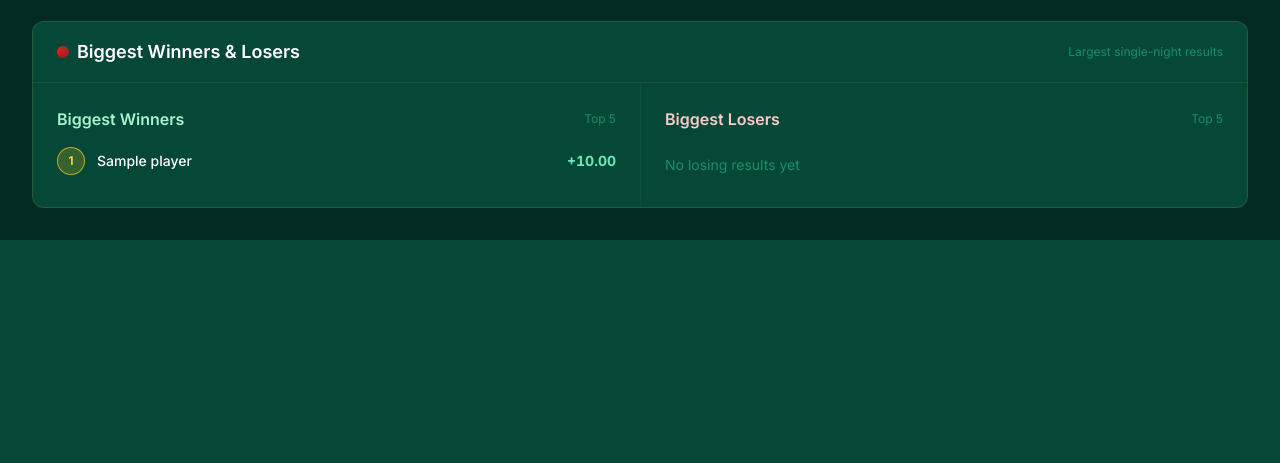
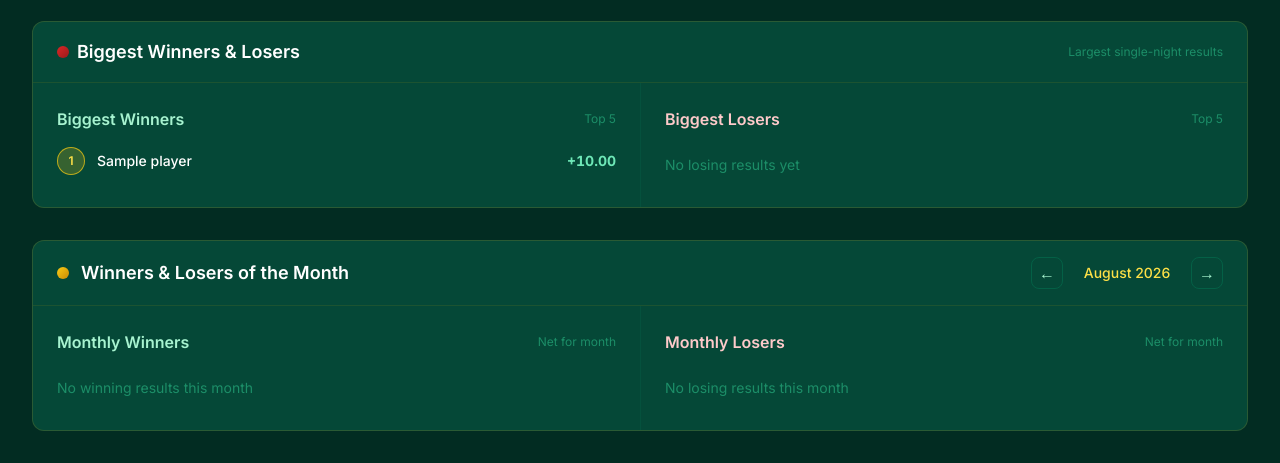
Before and after one commit to Jonyboylovespie/PokerNightTracker, a Flask app: page / in a window 1280 px wide. Shown: the part 1004-1467 px from the top of the page. Before the commit the page ends 1244 px from the top, so only its background shows below. Run offline with Flask 3, Linux system fonts and the light colour scheme; tables that the repository leaves empty hold one stand-in row (values such as "Sample post"); some libraries are stand-ins or nearby versions.

Commit message:
Monthly winners and stuff

```diff
--- a/app.py
+++ b/app.py
@@ -3,11 +3,52 @@ import json
 import sqlite3
 import datetime
 from functools import wraps
+from zoneinfo import ZoneInfo, ZoneInfoNotFoundError
 from flask import Flask, render_template, request, redirect, url_for, session, flash, jsonify, g
 from werkzeug.security import generate_password_hash, check_password_hash
 from dotenv import load_dotenv
 
 load_dotenv()
+
+
+def get_system_timezone():
+    """Return the host's timezone, preferring its IANA zone name when available."""
+    tz_from_env = os.environ.get('TZ', '').strip().lstrip(':')
+    if tz_from_env:
+        try:
+            return tz_from_env, ZoneInfo(tz_from_env)
+        except ZoneInfoNotFoundError:
+            pass
+
+    # Linux systems, including the supported Ubuntu deployment, normally expose
+    # the configured IANA timezone through /etc/localtime.
+    localtime_path = os.path.realpath('/etc/localtime')
+    zoneinfo_root = os.path.realpath('/usr/share/zoneinfo') + os.sep
+    if localtime_path.startswith(zoneinfo_root):
+        zone_name = localtime_path[len(zoneinfo_root):]
+        try:
+            return zone_name, ZoneInfo(zone_name)
+        except ZoneInfoNotFoundError:
+            pass
+
+    local_tz = datetime.datetime.now().astimezone().tzinfo or datetime.timezone.utc
+    return local_tz.tzname(None) or 'UTC', local_tz
+
+
+def resolve_timezone():
+    configured_timezone = os.environ.get('TIMEZONE', '').strip()
+    if configured_timezone:
+        try:
+            return configured_timezone, ZoneInfo(configured_timezone)
+        except ZoneInfoNotFoundError as exc:
+            raise RuntimeError(
+                f"Invalid TIMEZONE '{configured_timezone}'. Use an IANA timezone such as America/New_York."
+            ) from exc
+
+    return get_system_timezone()
+
+
+TIMEZONE_NAME, APP_TIMEZONE = resolve_timezone()
 
 app = Flask(__name__, instance_relative_config=True)
 app.secret_key = os.environ.get('SECRET_KEY', 'dev-secret-key-change-me')
@@ -28,6 +69,24 @@ def get_db():
         db.row_factory = sqlite3.Row
         db.execute("PRAGMA foreign_keys = ON")
     return db
+
+
+def get_entry_month(created_at):
+    """Convert a stored timestamp into a YYYY-MM key in the configured timezone."""
+    if not created_at:
+        return None
+
+    try:
+        timestamp = datetime.datetime.fromisoformat(str(created_at).strip().replace('Z', '+00:00'))
+    except (TypeError, ValueError):
+        return None
+
+    # Legacy rows were created by SQLite CURRENT_TIMESTAMP, which is UTC but
+    # has no offset marker. Treat those naive values as UTC before converting.
+    if timestamp.tzinfo is None:
+        timestamp = timestamp.replace(tzinfo=datetime.timezone.utc)
+
+    return timestamp.astimezone(APP_TIMEZONE).strftime('%Y-%m')
 
 
 def init_db():
@@ -132,6 +191,9 @@ def get_full_state():
     player_rows = [dict(p) for p in players]
     night_rows = [dict(n) for n in nights]
 
+    for night in night_rows:
+        night['entry_month'] = get_entry_month(night.get('created_at'))
+
     # Initialize matrix
     matrix = {p['id']: {n['id']: None for n in night_rows} for p in player_rows}
 
@@ -172,7 +234,9 @@ def get_full_state():
         "matrix": matrix,
         "totals": totals,
         "sorted_players": sorted_players,
-        "cumulative": cumulative
+        "cumulative": cumulative,
+        "current_month": datetime.datetime.now(APP_TIMEZONE).strftime('%Y-%m'),
+        "timezone": TIMEZONE_NAME
     }
 
 
@@ -258,7 +322,11 @@ def add_night():
     next_num = (last['max_n'] or 0) + 1
     label = f"Night {next_num}"
 
-    cursor.execute("INSERT INTO nights (night_number, label) VALUES (?, ?)", (next_num, label))
+    created_at = datetime.datetime.now(APP_TIMEZONE).isoformat(timespec='seconds')
+    cursor.execute(
+        "INSERT INTO nights (night_number, label, created_at) VALUES (?, ?, ?)",
+        (next_num, label, created_at)
+    )
     night_id = cursor.lastrowid
 
     players = cursor.execute("SELECT id FROM players").fetchall()
--- a/static/js/app.js
+++ b/static/js/app.js
@@ -1,5 +1,6 @@
 let currentState = null;
 let chartInstance = null;
+let monthlyView = null;
 
 // Distinct chart colors (hex)
 const CHART_COLORS = [
@@ -37,6 +38,7 @@ function showStatus(msg, isError = false) {
 function renderAll() {
     renderResultsTable();
     renderBiggestResults();
+    renderMonthlyResults();
     renderChart();
 }
 
@@ -159,6 +161,92 @@ function renderLeaderboard(elementId, results, emptyMessage, amountClass) {
         row.append(rank, name, amount);
         list.appendChild(row);
     });
+}
+
+function monthKey(date) {
+    const year = date.getFullYear();
+    const month = String(date.getMonth() + 1).padStart(2, '0');
+    return `${year}-${month}`;
+}
+
+function getDefaultMonthlyView() {
+    const currentMonth = currentState?.current_month;
+    if (currentMonth) {
+        const [year, month] = currentMonth.split('-').map(Number);
+        if (Number.isInteger(year) && Number.isInteger(month) && month >= 1 && month <= 12) {
+            return new Date(year, month - 1, 1);
+        }
+    }
+
+    const now = new Date();
+    return new Date(now.getFullYear(), now.getMonth(), 1);
+}
+
+function getMonthlyNetResults() {
+    const players = currentState?.players || [];
+    const nights = currentState?.nights || [];
+    const selectedMonth = monthKey(monthlyView);
+    const totals = {};
+
+    players.forEach(player => {
+        totals[player.id] = 0;
+    });
+
+    nights.forEach(night => {
+        if (night.entry_month !== selectedMonth) return;
+
+        players.forEach(player => {
+            const rawAmount = currentState.matrix?.[player.id]?.[night.id];
+            if (rawAmount === null || rawAmount === undefined) return;
+
+            const amount = Number(rawAmount);
+            if (Number.isFinite(amount)) {
+                totals[player.id] += amount;
+            }
+        });
+    });
+
+    const rows = players.map(player => ({
+        name: player.name,
+        amount: totals[player.id]
+    }));
+
+    return {
+        winners: rows
+            .filter(result => result.amount > 0)
+            .sort((a, b) => b.amount - a.amount)
+            .slice(0, 5),
+        losers: rows
+            .filter(result => result.amount < 0)
+            .sort((a, b) => a.amount - b.amount)
+            .slice(0, 5)
+    };
+}
+
+function renderMonthlyResults() {
+    const monthLabel = document.getElementById('monthly-month');
+    if (!monthLabel) return;
+
+    if (!monthlyView) {
+        monthlyView = getDefaultMonthlyView();
+    }
+
+    monthLabel.textContent = monthlyView.toLocaleDateString(undefined, {
+        month: 'long',
+        year: 'numeric'
+    });
+
+    const { winners, losers } = getMonthlyNetResults();
+    renderLeaderboard('monthly-winners', winners, 'No winning results this month', 'text-emerald-300');
+    renderLeaderboard('monthly-losers', losers, 'No losing results this month', 'text-red-300');
+}
+
+function shiftMonthlyView(months) {
+    if (!monthlyView) {
+        monthlyView = getDefaultMonthlyView();
+    }
+    monthlyView = new Date(monthlyView.getFullYear(), monthlyView.getMonth() + months, 1);
+    renderMonthlyResults();
 }
 
 function getRankBadgeClass(index) {
--- a/templates/base.html
+++ b/templates/base.html
@@ -23,6 +23,7 @@
         .chip-blue { background: linear-gradient(135deg, #2563eb, #1e40af); }
         .chip-black { background: linear-gradient(135deg, #1f2937, #111827); }
         .chip-green { background: linear-gradient(135deg, #16a34a, #15803d); }
+        .chip-yellow { background: linear-gradient(135deg, #facc15, #ca8a04); }
     </style>
     {% block extra_head %}{% endblock %}
 </head>
--- a/templates/index.html
+++ b/templates/index.html
@@ -111,6 +111,37 @@
         </div>
     </div>
 
+    <!-- Monthly Winners and Losers -->
+    <div class="glass rounded-xl overflow-hidden">
+        <div class="px-6 py-4 border-b border-yellow-500/10 flex flex-wrap items-center gap-3">
+            <div class="w-3 h-3 rounded-full chip-yellow"></div>
+            <h2 class="text-lg font-semibold text-white">Winners &amp; Losers of the Month</h2>
+            <div class="ml-auto flex items-center gap-2">
+                <button id="monthly-prev" onclick="shiftMonthlyView(-1)" aria-label="Previous month"
+                    class="w-8 h-8 rounded-lg border border-emerald-700/50 text-emerald-200 hover:text-white hover:bg-emerald-800/50 transition-colors">&larr;</button>
+                <span id="monthly-month" class="min-w-28 text-center text-sm font-medium text-yellow-300"></span>
+                <button id="monthly-next" onclick="shiftMonthlyView(1)" aria-label="Next month"
+                    class="w-8 h-8 rounded-lg border border-emerald-700/50 text-emerald-200 hover:text-white hover:bg-emerald-800/50 transition-colors">&rarr;</button>
+            </div>
+        </div>
+        <div class="grid grid-cols-1 md:grid-cols-2 divide-y md:divide-y-0 md:divide-x divide-emerald-800/40">
+            <section class="p-6" aria-labelledby="monthly-winners-heading">
+                <div class="flex items-center justify-between mb-4">
+                    <h3 id="monthly-winners-heading" class="text-base font-semibold text-emerald-200">Monthly Winners</h3>
+                    <span class="text-xs text-emerald-400/50">Net for month</span>
+                </div>
+                <ol id="monthly-winners" class="space-y-3"></ol>
+            </section>
+            <section class="p-6" aria-labelledby="monthly-losers-heading">
+                <div class="flex items-center justify-between mb-4">
+                    <h3 id="monthly-losers-heading" class="text-base font-semibold text-red-200">Monthly Losers</h3>
+                    <span class="text-xs text-emerald-400/50">Net for month</span>
+                </div>
+                <ol id="monthly-losers" class="space-y-3"></ol>
+            </section>
+        </div>
+    </div>
+
 </main>
 
 <!-- Add Player Modal -->
```
Also changed, not shown: README.md, 1 other file.
